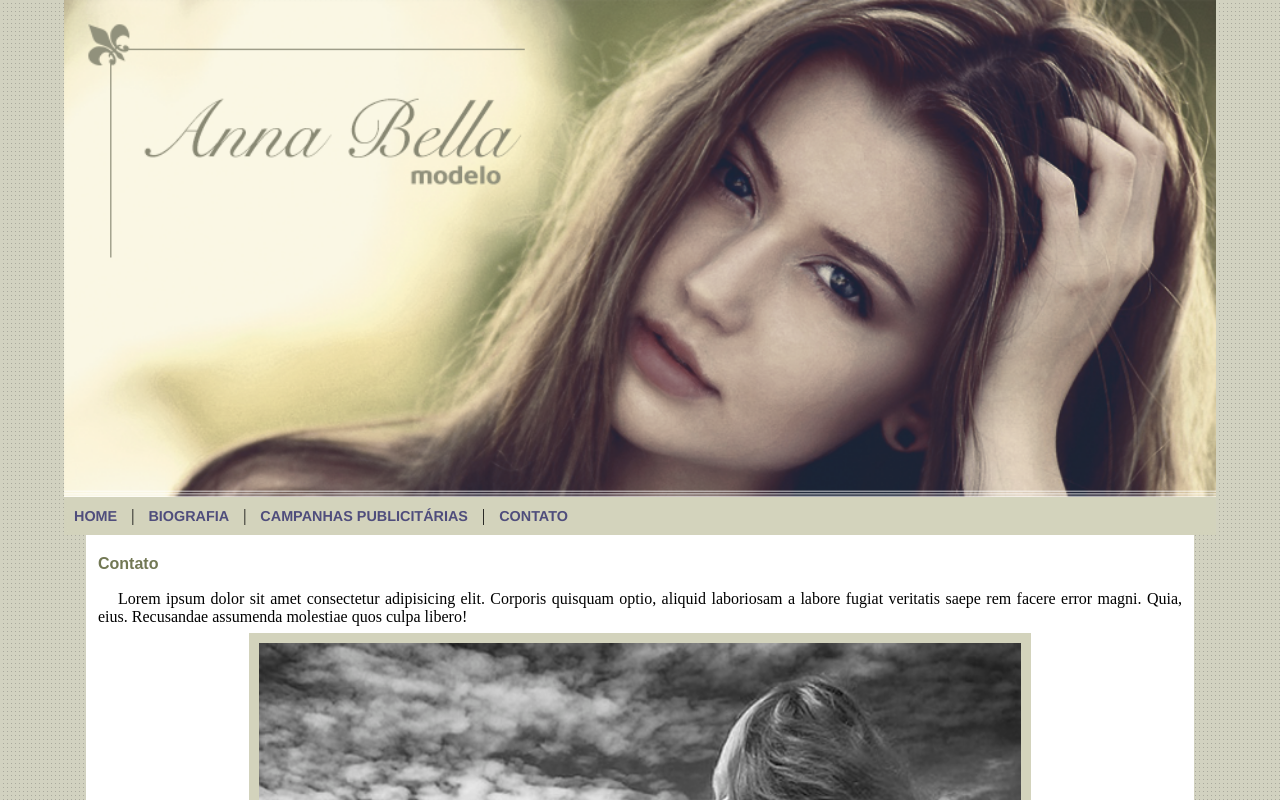
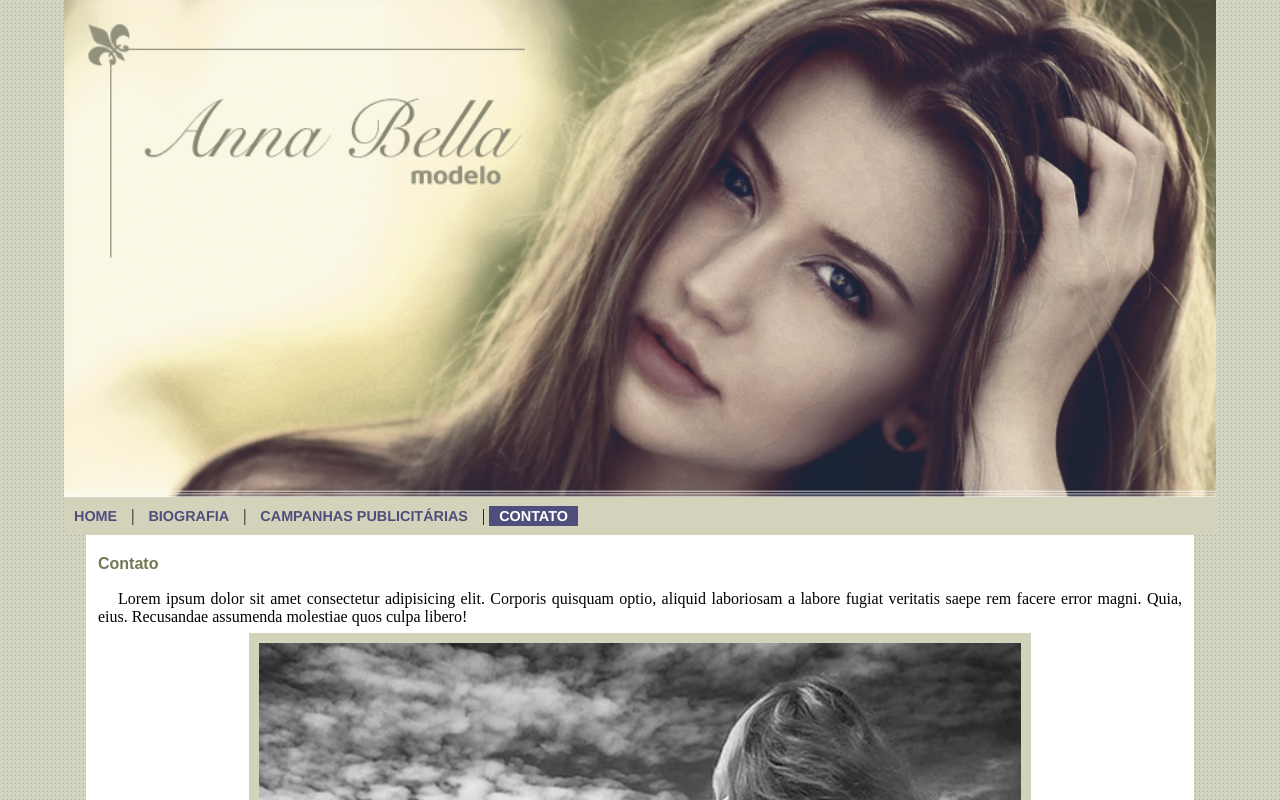
Before and after one commit to RafaelSantos0322/restarting, a plain HTML site: page conceitos/css/projetos/projeto01/contato.html in a window 1280 px wide. Shown: the top 800 px of the page. Drawn offline with Linux system fonts and the light colour scheme.

Commit message:
alterando o layout do projeto1/css para consolidar o conhecimento

```diff
--- a/conceitos/css/projetos/projeto01/contato.html
+++ b/conceitos/css/projetos/projeto01/contato.html
@@ -13,7 +13,7 @@
             <a href="index.html">HOME</a> |
             <a href="biografia.html">BIOGRAFIA</a> |
             <a href="publicidade.html">CAMPANHAS PUBLICITÁRIAS</a> |
-            <a href="#">CONTATO</a>
+            <a class="selecionado" href="#">CONTATO</a>
         </nav>
     </header>
     <main>
--- a/conceitos/css/projetos/projeto01/css/style.css
+++ b/conceitos/css/projetos/projeto01/css/style.css
@@ -31,6 +31,10 @@ nav a {
     color: var(--cor-05);
     padding: 2px 10px;
     text-decoration: none;
+}
+nav a:hover, .selecionado {
+    color: white;
+    background-color: var(--cor-05);
 }
 nav span {
     font-weight: bold;
```
Also changed, not shown: conceitos/css/projetos/projeto01/biografia.html (+1 -1 lines), conceitos/css/projetos/projeto01/index.html (+1 -1 lines), conceitos/css/projetos/projeto01/publicidade.html (+1 -1 lines).
